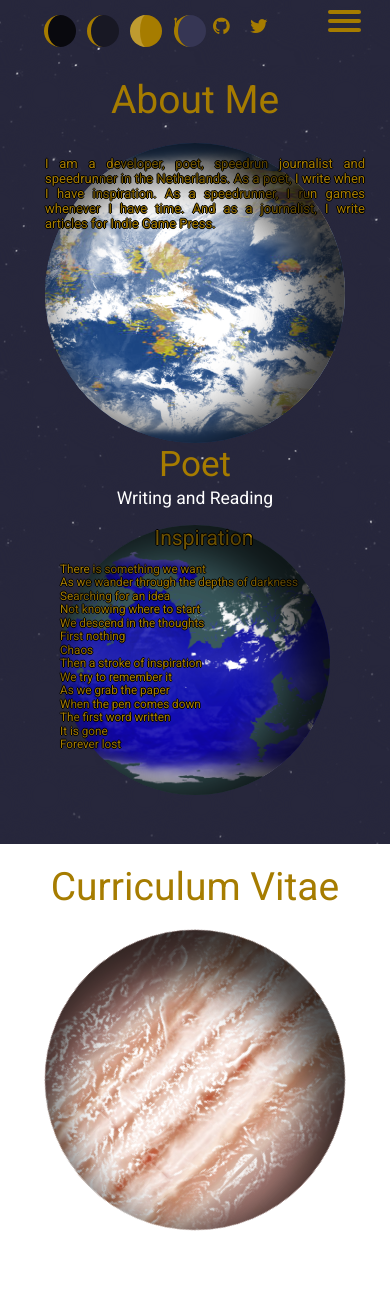
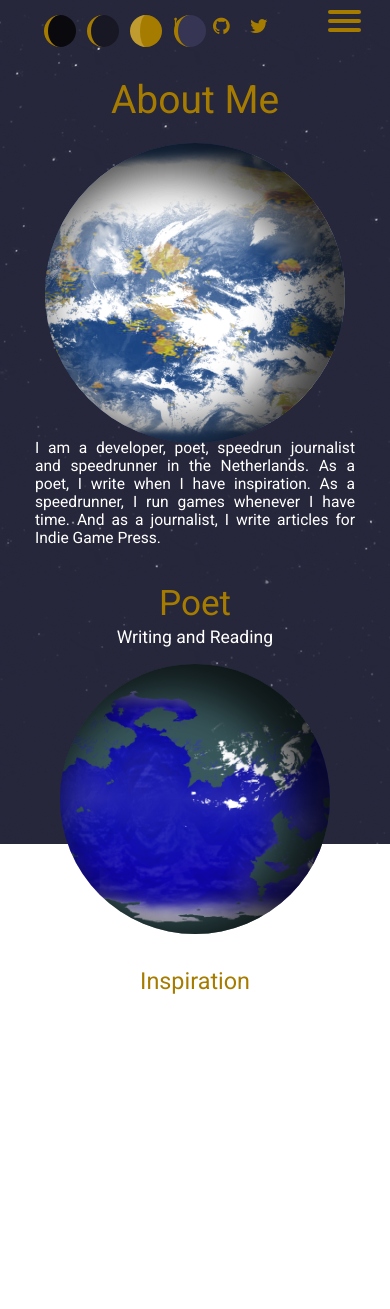
Before and after one commit to Aureus-Lunae/portfolio, a PHP site: page /aboutme.html in a window 390 px wide; the page is wider, and only the part inside the window is pictured. Shown: the top 1309 px of that part. Run offline with PHP 8.4, Linux system fonts and the light colour scheme; style sheets or scripts are compiled from the project's sources.

Commit message:
Mobile support hover-elements added

```diff
--- a/aboutme.html
+++ b/aboutme.html
@@ -69,6 +69,15 @@
 					</div>
 				</div>
 			</div>
+
+			<div class='mobile-only'>
+				<p>
+					I am a developer, poet, speedrun journalist and speedrunner in the
+					Netherlands. As a poet, I write when I have inspiration. As a
+					speedrunner, I run games whenever I have time. And as a journalist, I
+					write articles for Indie Game Press.
+				</p>
+			</div>
 		</div>
 
 
@@ -98,7 +107,26 @@
 					</div>
 				</div>
 			</div>
+
+			<div class='mobile-only'>
+				<div class='mobile-only__title'>Inspiration</div>
+				<p>There is something we want<br />
+					As we wander through the depths of darkness<br />
+					Searching for an idea<br />
+					Not knowing where to start<br />
+					We descend in the thoughts<br />
+					First nothing<br />
+					Chaos<br />
+					Then a stroke of inspiration<br />
+					We try to remember it<br />
+					As we grab the paper<br />
+					When the pen comes down<br />
+					The first word written<br />
+					It is gone<br />
+					Forever lost<br /></p>
+			</div>
 		</div>
+
 
 		<div class='project colspan-2 rowspan-3'>
 			<div class='about-title trans-s10-0-r40-0deg'>Curriculum Vitae</div>
@@ -109,6 +137,7 @@
 				</a>
 			</div>
 		</div>
+
 
 		<div class='project rowspan-2'>
 			<div class='about-title'>Speedrunner</div>
--- a/css/style.css
+++ b/css/style.css
@@ -146,18 +146,38 @@ body {
 	color: #a67c00;
 	text-shadow: -1px 0 #000, 0 1px #000, 1px 0 #000, 0 -1px #000;
 	transform: translate(250px, 50px);
-	text-align: center;
 	z-index: 5;
 }
 
 .extra-title {
 	font-size: 1.8em;
 	text-align: center;
-	color: #a67c00;
 }
 
 .extra p {
 	font-size: 1em;
+}
+
+/**
+ * Mobileonly text support
+ */
+
+.mobile-only {
+	display: none;
+	width: 320px;
+	color: #fff;
+	z-index: 5;
+}
+
+.mobile-only__title {
+	font-size: 1.8em;
+	text-align: center;
+	color: #a67c00;
+}
+
+.mobile-only p {
+	font-size: 1.2em;
+	text-align: justify;
 }
 
 
@@ -212,11 +232,8 @@ only screen and (min-device-width: 350px) and (max-device-width: 768px) {
 		grid-row-end: span 1;
 	}
 
-	.extra {
+	.mobile-only {
 		display: inline-block;
-		transform: translate(0, 0);
-		text-align: center;
-		z-index: 5;
 	}
 
 }
@@ -231,10 +248,7 @@ only screen and (min-device-width: 350px) and (max-device-width: 768px) {
 		padding-top: 64px
 	}
 
-	.extra {
+	.mobile-only {
 		display: inline-block;
-		transform: translate(0, 0);
-		text-align: center;
-		z-index: 5;
 	}
 }
```
